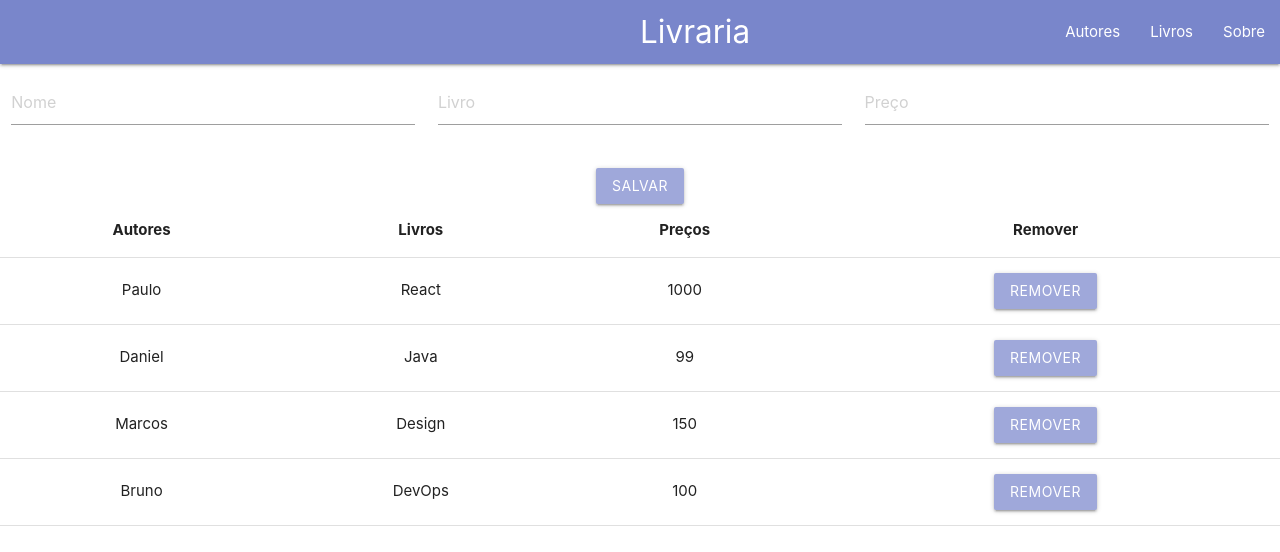
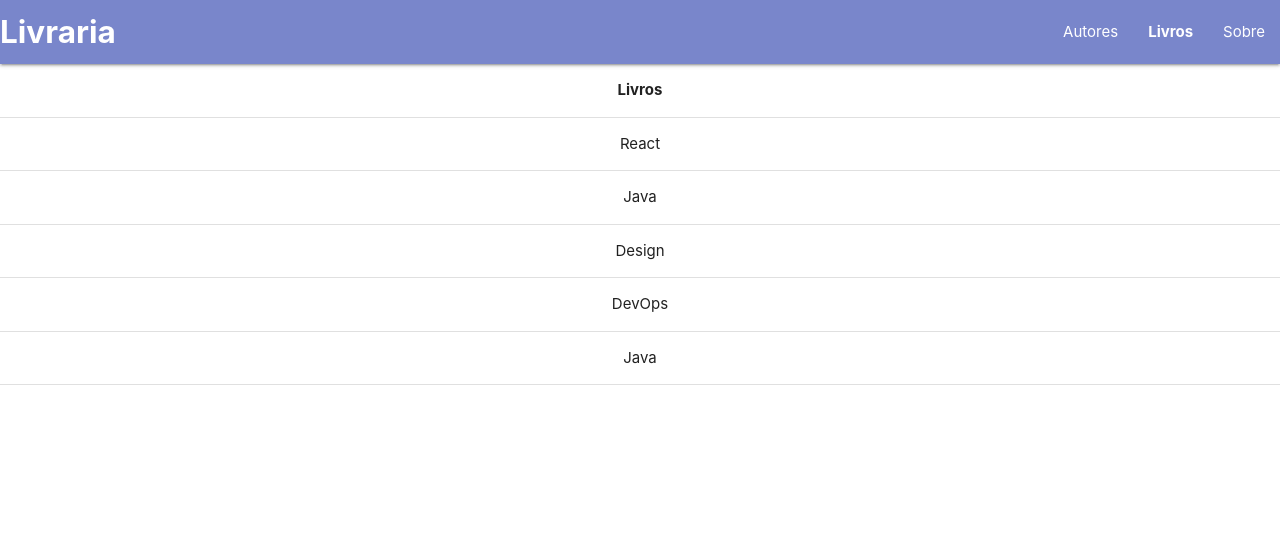
Before and after one commit to rcarnevale/livraria-cadastro, a React (Create React App) app: page /livros in a window 1280 px wide. Shown: the top 552 px of the page. Built offline with nearby package versions, Linux system fonts and the light colour scheme.

Commit message:
Add files via upload
Construídas as outras páginas;
Links feitos;
Rotas configuradas;

```diff
--- a/src/App.js
+++ b/src/App.js
@@ -54,6 +54,7 @@ class App extends React.Component {
       <div className="App">
         <Header />
         <div className="mb-10">
+          <h1>Sistema de Cadastro</h1>
           <Formulario enviaForm= {this.enviaForm}/>
           <Tabela autores= {this.state.autores} removeAutor={this.removeAutor}/>
         </div>
@@ -61,4 +62,5 @@ class App extends React.Component {
     );}
 }
 
+
 export default App;
--- /dev/null
+++ b/src/Autores.js
@@ -0,0 +1,57 @@
+import React from 'react';
+import Header from './componentes/Header';
+import DataTable from './componentes/DataTable';
+
+class Autores extends React.Component {
+
+    constructor (props) {
+        super(props);
+
+        this.state = {
+            autores: [
+                {
+                  nome: 'Paulo',
+                  livro: 'React',
+                  preco: '1000'
+                },
+                {
+                  nome: 'Daniel',
+                  livro: 'Java',
+                  preco: '99'
+                },
+                {
+                  nome: 'Marcos',
+                  livro: 'Design',
+                  preco: '150'
+                },
+                {
+                  nome: 'Bruno',
+                  livro: 'DevOps',
+                  preco: '100'
+                },
+                {
+                  nome: 'Nico',
+                  livro: 'Java',
+                  preco: '9999'
+                }
+              ],
+              titulo: 'Autores'
+        };
+
+    }
+
+    render(){
+
+        return(
+            <div className="autores">
+                <Header />
+                <div className="mb-10">
+                    <DataTable dados = {this.state.autores} titulo = {this.state.titulo} colunas = {["nome"]} />
+                </div>
+            </div>
+        )
+    }
+}
+
+
+export default Autores;
--- /dev/null
+++ b/src/Livros.js
@@ -0,0 +1,56 @@
+import React from 'react';
+import Header from './componentes/Header';
+import DataTable from './componentes/DataTable';
+
+class Livros extends React.Component {
+
+    constructor (props) {
+        super(props);
+
+        this.state = {
+            autores: [
+                {
+                  nome: 'Paulo',
+                  livro: 'React',
+                  preco: '1000'
+                },
+                {
+                  nome: 'Daniel',
+                  livro: 'Java',
+                  preco: '99'
+                },
+                {
+                  nome: 'Marcos',
+                  livro: 'Design',
+                  preco: '150'
+                },
+                {
+                  nome: 'Bruno',
+                  livro: 'DevOps',
+                  preco: '100'
+                },
+                {
+                  nome: 'Nico',
+                  livro: 'Java',
+                  preco: '9999'
+                }
+              ],
+              titulo: 'Livros'
+        };
+
+    }
+
+    render(){
+
+        return(
+            <div className="livros">
+                <Header />
+                <div className="mb-10">
+                    <DataTable dados = {this.state.autores} titulo = {this.state.titulo} colunas = {["livro"]} />
+                </div>
+            </div>
+        )
+    }
+}
+
+export default Livros;
--- /dev/null
+++ b/src/NotFound.js
@@ -0,0 +1,17 @@
+import React from 'react';
+import Header from './componentes/Header';
+
+class NotFound extends React.Component {
+
+    render(){
+        return(
+            <div className='not-found'>
+                <Header />
+                <h1>Página não encontrada</h1>
+            </div>
+
+        )
+    }
+}
+
+export default NotFound;
--- /dev/null
+++ b/src/Sobre.js
@@ -0,0 +1,16 @@
+import React from 'react';
+import Header from './componentes/Header';
+
+class Sobre extends React.Component {
+
+    render(){
+        return(
+            <div className='sobre'>
+                <Header />
+                <h1>Sobre</h1>
+            </div>
+        )
+    }
+}
+
+export default Sobre;
--- /dev/null
+++ b/src/componentes/DataTable.js
@@ -0,0 +1,27 @@
+import React from 'react';
+
+const DataTable = (props) =>{
+
+    let linhas = props.dados.map(item =>
+        <tr>
+            {props.colunas.map(coluna =>
+                <td> {item[coluna]} </td>)}
+        </tr>
+        );
+
+    return(
+    <table className='centered highlight'>
+        <thead>
+            <tr>
+                <th>{props.titulo}</th>
+            </tr>
+        </thead>
+        <tbody>
+            {linhas}
+        </tbody>
+    </table>
+    );
+
+}
+
+export default DataTable;
--- a/src/componentes/Header.js
+++ b/src/componentes/Header.js
@@ -1,14 +1,15 @@
 import React from 'react';
+import LinkWrapper from './LinkWrapper';
 
 const Header = () => {
     return(
         <nav>
         <div className="nav-wrapper indigo lighten-2">
-          <a href="/" className="brand-logo">Livraria</a>
+          <LinkWrapper to="/" className="brand-logo">Livraria</LinkWrapper>
           <ul className="right">
-            <li><a href="/autores">Autores</a></li>
-            <li><a href="/livros">Livros</a></li>
-            <li><a href="/sobre">Sobre</a></li>
+            <li><LinkWrapper to="/autores">Autores</LinkWrapper></li>
+            <li><LinkWrapper to="/livros">Livros</LinkWrapper></li>
+            <li><LinkWrapper to="/sobre">Sobre</LinkWrapper></li>
           </ul>
         </div>
       </nav>
--- /dev/null
+++ b/src/componentes/LinkWrapper.js
@@ -0,0 +1,10 @@
+import React from 'react';
+import {NavLink} from 'react-router-dom';
+
+const LinkWrapper = props => {
+    return (
+        <NavLink activeStyle={{fontWeight: "bold"}} {...props} />
+    )
+}
+
+export default LinkWrapper;
--- a/src/index.js
+++ b/src/index.js
@@ -2,10 +2,27 @@ import React from 'react';
 import ReactDOM from 'react-dom';
 import './css/index.css';
 
+import {BrowserRouter, Switch, Route} from 'react-router-dom';
+
 import App from './App';
+import Sobre from './Sobre';
+import Livros from './Livros';
+import Autores from './Autores';
+import NotFound from './NotFound';
+
 import * as serviceWorker from './serviceWorker';
 
-ReactDOM.render(<App />, document.getElementById('root'));
+ReactDOM.render(
+    <BrowserRouter>
+        <Switch>
+            <Route exact path='/' component={App} />
+            <Route path='/autores' component={Autores} />
+            <Route path='/livros' component={Livros} />
+            <Route path='/sobre' component={Sobre} />
+            <Route component={NotFound}></Route>
+        </Switch>
+    </BrowserRouter>
+, document.getElementById('root'));
 
 // If you want your app to work offline and load faster, you can change
 // unregister() to register() below. Note this comes with some pitfalls.
```
